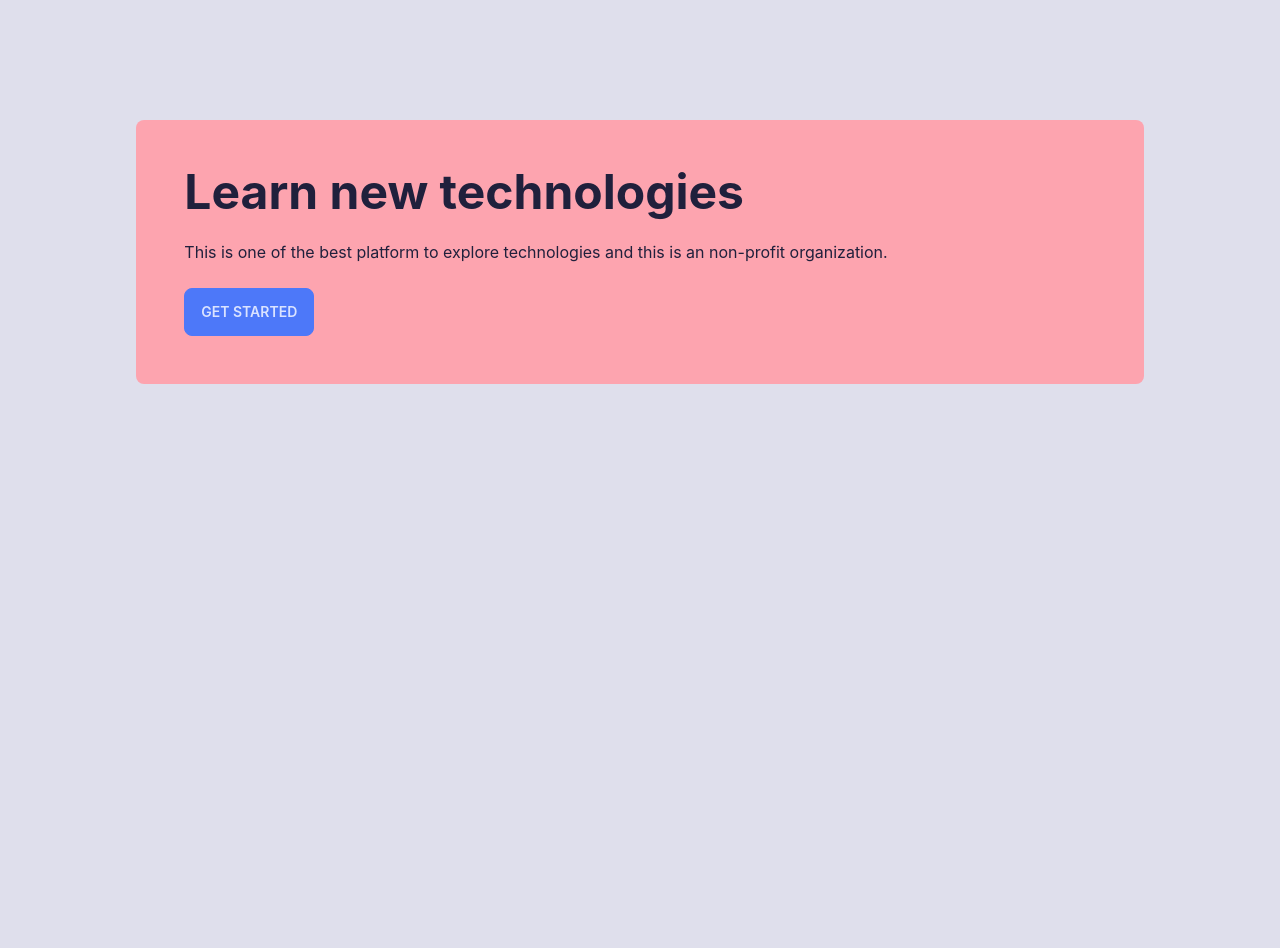
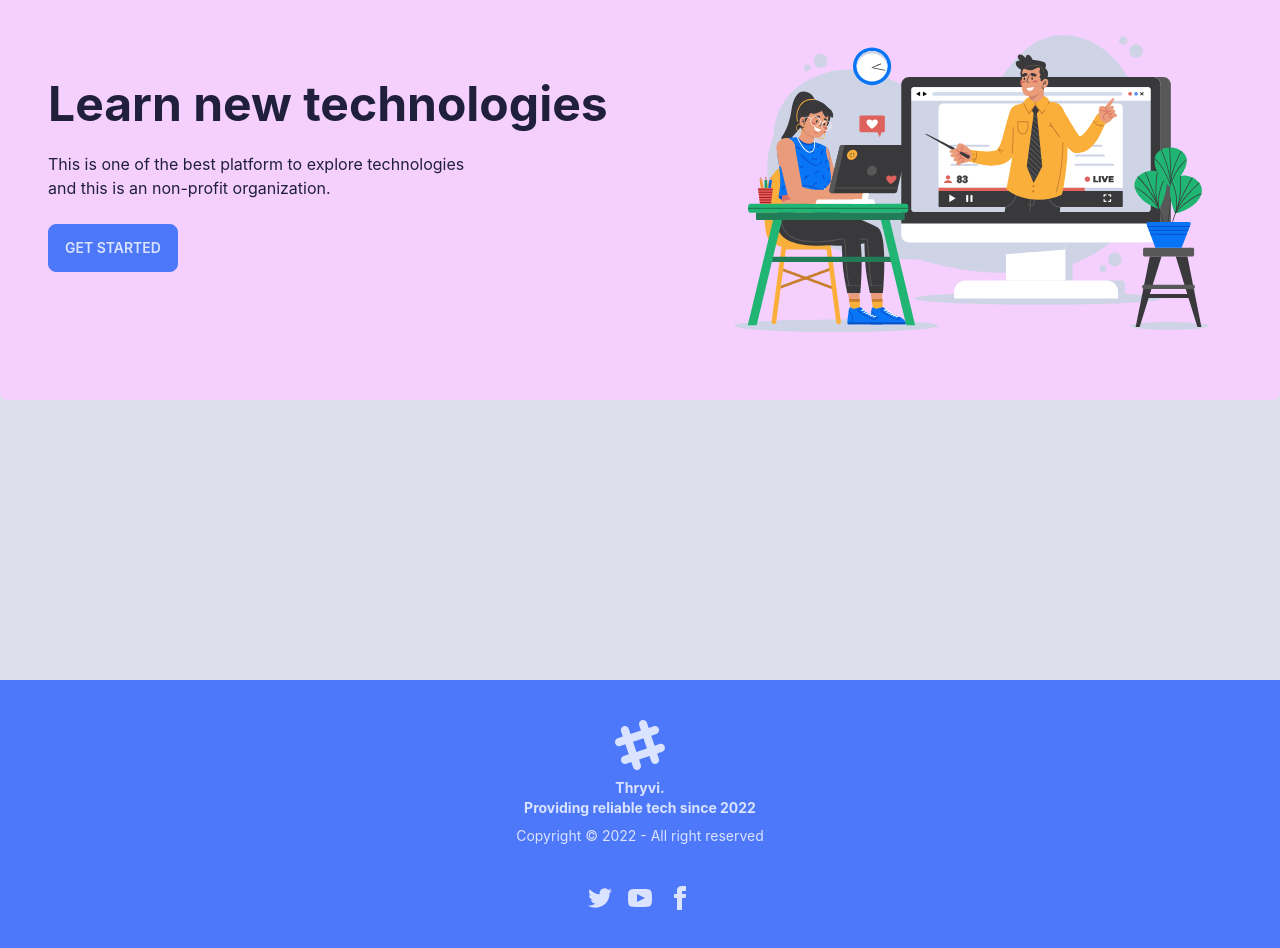
Before and after one commit to ivan975/thryvi-client, a React (Create React App) app: page / in a window 1280 px wide. Shown: the part 200-1148 px from the top of the page. Before the commit the page ends 880 px from the top, so only its background shows below. Built offline with nearby package versions, Linux system fonts and the light colour scheme.

Commit message:
home page done

```diff
--- a/package.json
+++ b/package.json
@@ -8,6 +8,7 @@
     "@testing-library/user-event": "^13.5.0",
     "daisyui": "^2.33.0",
     "firebase": "^9.12.1",
+    "lottie-react": "^2.3.1",
     "react": "^18.2.0",
     "react-dom": "^18.2.0",
     "react-router-dom": "^6.4.2",
--- /dev/null
+++ b/src/components/Footer/Footer.js
@@ -0,0 +1,24 @@
+import React from 'react';
+import { Link } from 'react-router-dom';
+const Footer = () => {
+    return (
+        <footer className="footer footer-center p-10 bg-primary text-primary-content">
+            <div>
+                <svg width="50" height="50" viewBox="0 0 24 24" xmlns="http://www.w3.org/2000/svg" fillRule="evenodd" clipRule="evenodd" className="inline-block fill-current"><path d="M22.672 15.226l-2.432.811.841 2.515c.33 1.019-.209 2.127-1.23 2.456-1.15.325-2.148-.321-2.463-1.226l-.84-2.518-5.013 1.677.84 2.517c.391 1.203-.434 2.542-1.831 2.542-.88 0-1.601-.564-1.86-1.314l-.842-2.516-2.431.809c-1.135.328-2.145-.317-2.463-1.229-.329-1.018.211-2.127 1.231-2.456l2.432-.809-1.621-4.823-2.432.808c-1.355.384-2.558-.59-2.558-1.839 0-.817.509-1.582 1.327-1.846l2.433-.809-.842-2.515c-.33-1.02.211-2.129 1.232-2.458 1.02-.329 2.13.209 2.461 1.229l.842 2.515 5.011-1.677-.839-2.517c-.403-1.238.484-2.553 1.843-2.553.819 0 1.585.509 1.85 1.326l.841 2.517 2.431-.81c1.02-.33 2.131.211 2.461 1.229.332 1.018-.21 2.126-1.23 2.456l-2.433.809 1.622 4.823 2.433-.809c1.242-.401 2.557.484 2.557 1.838 0 .819-.51 1.583-1.328 1.847m-8.992-6.428l-5.01 1.675 1.619 4.828 5.011-1.674-1.62-4.829z"></path></svg>
+                <p className="font-bold">
+                    Thryvi. <br />Providing reliable tech  since 2022
+                </p>
+                <p>Copyright © 2022 - All right reserved</p>
+            </div>
+            <div>
+                <div className="grid grid-flow-col gap-4">
+                    <Link><svg xmlns="http://www.w3.org/2000/svg" width="24" height="24" viewBox="0 0 24 24" className="fill-current"><path d="M24 4.557c-.883.392-1.832.656-2.828.775 1.017-.609 1.798-1.574 2.165-2.724-.951.564-2.005.974-3.127 1.195-.897-.957-2.178-1.555-3.594-1.555-3.179 0-5.515 2.966-4.797 6.045-4.091-.205-7.719-2.165-10.148-5.144-1.29 2.213-.669 5.108 1.523 6.574-.806-.026-1.566-.247-2.229-.616-.054 2.281 1.581 4.415 3.949 4.89-.693.188-1.452.232-2.224.084.626 1.956 2.444 3.379 4.6 3.419-2.07 1.623-4.678 2.348-7.29 2.04 2.179 1.397 4.768 2.212 7.548 2.212 9.142 0 14.307-7.721 13.995-14.646.962-.695 1.797-1.562 2.457-2.549z"></path></svg></Link>
+                    <Link><svg xmlns="http://www.w3.org/2000/svg" width="24" height="24" viewBox="0 0 24 24" className="fill-current"><path d="M19.615 3.184c-3.604-.246-11.631-.245-15.23 0-3.897.266-4.356 2.62-4.385 8.816.029 6.185.484 8.549 4.385 8.816 3.6.245 11.626.246 15.23 0 3.897-.266 4.356-2.62 4.385-8.816-.029-6.185-.484-8.549-4.385-8.816zm-10.615 12.816v-8l8 3.993-8 4.007z"></path></svg></Link>
+                    <Link><svg xmlns="http://www.w3.org/2000/svg" width="24" height="24" viewBox="0 0 24 24" className="fill-current"><path d="M9 8h-3v4h3v12h5v-12h3.642l.358-4h-4v-1.667c0-.955.192-1.333 1.115-1.333h2.885v-5h-3.808c-3.596 0-5.192 1.583-5.192 4.615v3.385z"></path></svg></Link>
+                </div>
+            </div>
+        </footer>
+    );
+};
+
+export default Footer;
--- a/src/components/Navbar/Home/Home.js
+++ b/src/components/Home/Home.js
@@ -1,15 +1,17 @@
 import React from 'react';
-
+import Lottie from 'lottie-react';
+import { Link } from 'react-router-dom';
+import home from '../../assests/home.json';
 const Home = () => {
     return (
         <div>
             <div className="hero min-h-screen">
-                <div className="hero-content flex-col lg:flex-row-reverse bg-rose-300 rounded-lg p-12 mb-14">
-
+                <div className="hero-content flex-col lg:flex-row-reverse bg-fuchsia-200 rounded-lg p-12 mb-52">
+                    <Lottie animationData={home}></Lottie>
                     <div>
                         <h1 className="text-5xl font-bold flex justify-start">Learn new technologies</h1>
                         <p className="py-6 text-start mr-52">This is one of the best platform to explore technologies and this is an non-profit organization.</p>
-                        <button className="btn btn-primary flex">Get Started</button>
+                        <Link to='/courses'><button className="btn btn-primary flex">Get Started</button></Link>
                     </div>
                 </div>
             </div>
--- /dev/null
+++ b/src/components/Login/Login.js
@@ -0,0 +1,11 @@
+import React from 'react';
+
+const Login = () => {
+    return (
+        <div>
+
+        </div>
+    );
+};
+
+export default Login;
--- /dev/null
+++ b/src/components/Register/Register.js
@@ -0,0 +1,11 @@
+import React from 'react';
+
+const Register = () => {
+    return (
+        <div>
+
+        </div>
+    );
+};
+
+export default Register;
--- a/src/layout/Main.js
+++ b/src/layout/Main.js
@@ -1,5 +1,6 @@
 import React from 'react';
 import { Outlet } from 'react-router-dom';
+import Footer from '../components/Footer/Footer';
 import Navbar from '../components/Navbar/Navbar';
 
 const Main = () => {
@@ -7,6 +8,7 @@
         <div>
             <Navbar />
             <Outlet />
+            <Footer />
         </div>
     );
 };
--- a/src/routes/routes.js
+++ b/src/routes/routes.js
@@ -1,5 +1,5 @@
 import { createBrowserRouter } from "react-router-dom";
-import Home from "../components/Navbar/Home/Home";
+import Home from "../components/Home/Home";
 import Main from "../layout/Main";
 
 export const router = createBrowserRouter([
```
Also changed, not shown: 1 other file (tests, documents, lock files or other folders).
